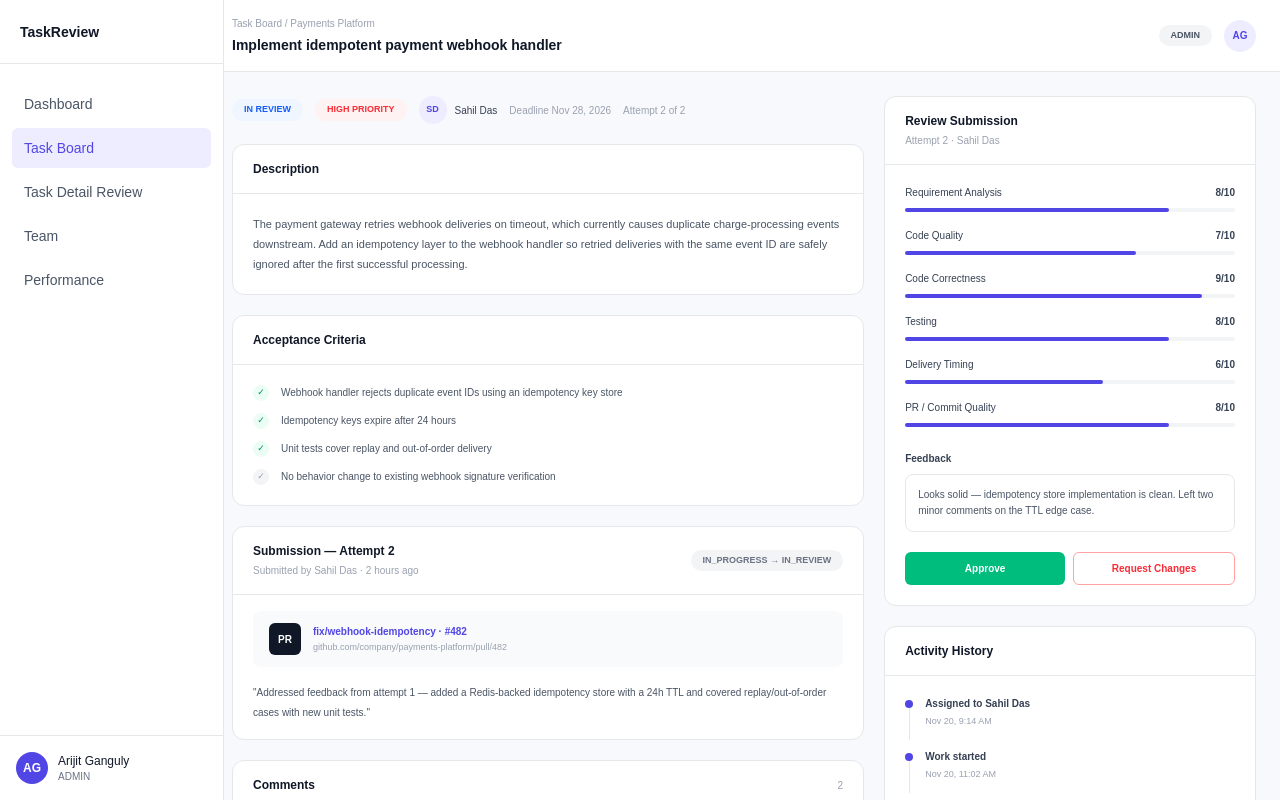
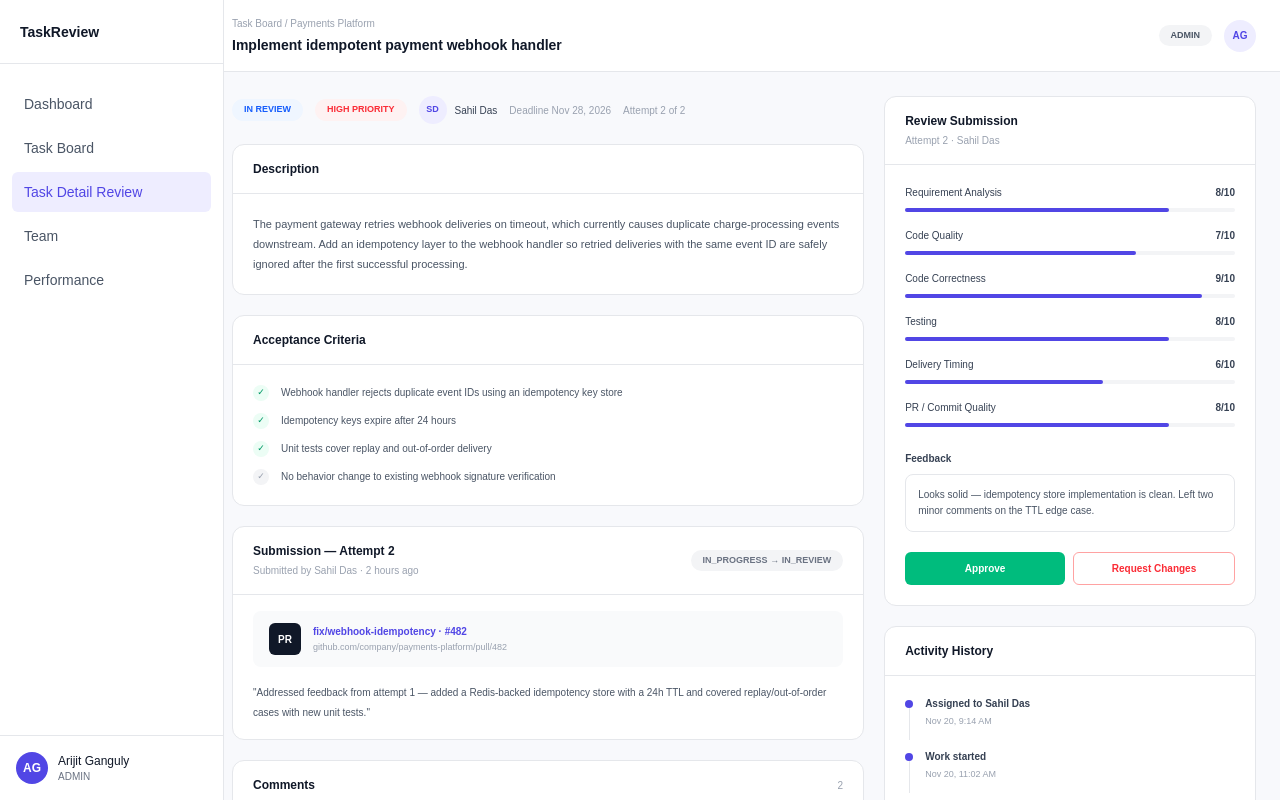
Before and after one commit to WorkR25/Internal-Engineering-Task-Management-System-Frontend, a Next.js app: page /task-detail-review in a window 1280 px wide. Shown: the top 800 px of the page. Built offline with nearby package versions, Linux system fonts and the light colour scheme.

Commit message:
Task-detail

```diff
--- a/src/pages/task-detail-review.tsx
+++ b/src/pages/task-detail-review.tsx
@@ -114,7 +114,7 @@ export default function TaskDetailReview() {
   return (
     <div className="min-h-screen bg-[#f8f9fc] text-gray-900">
       <Sidebar
-      activePage="task-board"
+      activePage="task-detail-review"
       onPageChange={() => {}}
       />
 
```
